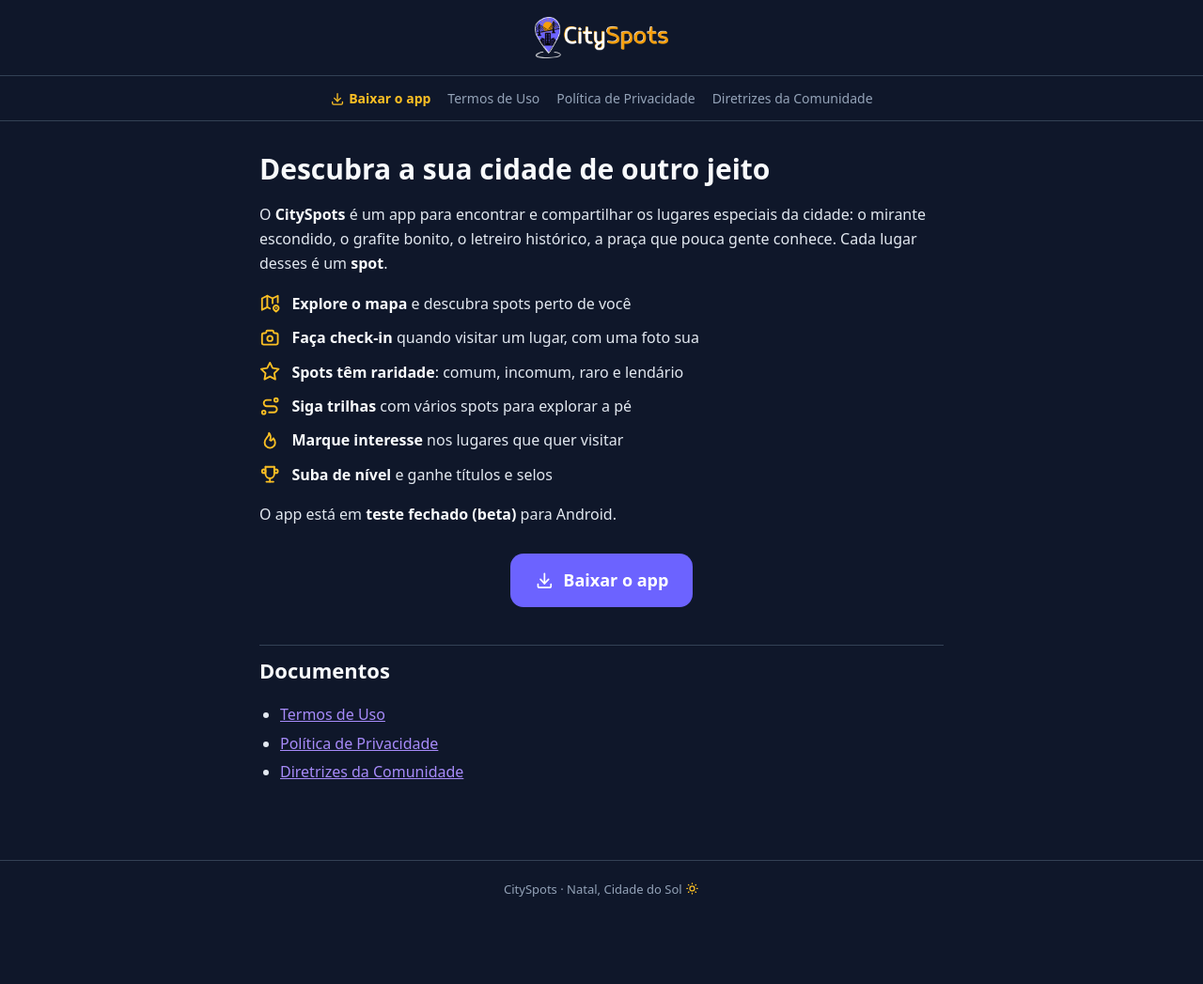
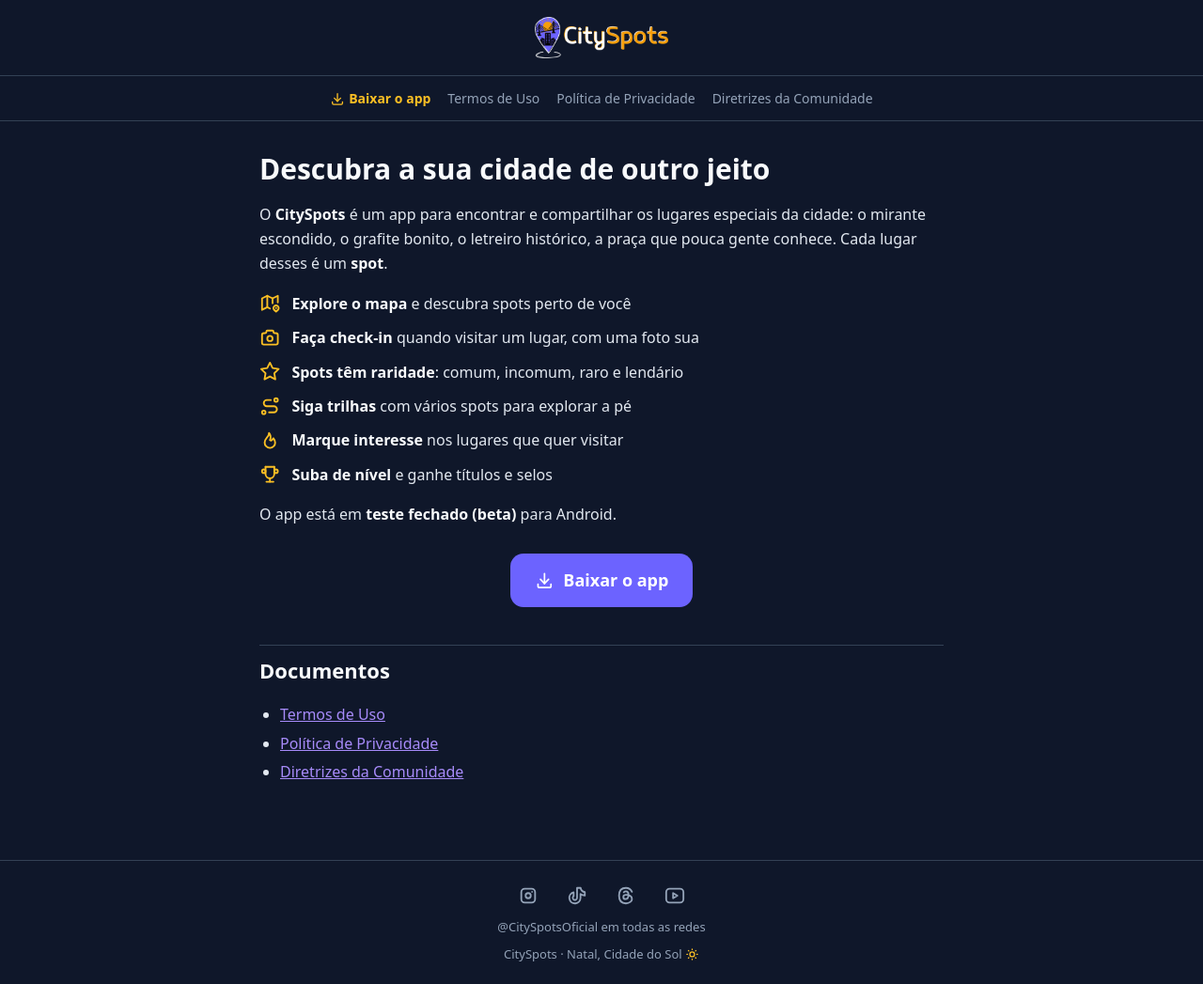
Before and after one commit to userm4c/cityspots-site, a Jekyll site: the page built from index.md, in a window 1280 px wide. Shown: the whole page at 94% size. Built offline with Jekyll 4.4.1, drawn with Linux system fonts in a browser that asks for light colours; before the commit the page ends 977 px from its top, so only the background shows below that.

Commit message:
Site: links do @CitySpotsOficial (Instagram, TikTok, Threads, YouTube) no rodapé

```diff
--- a/_layouts/default.html
+++ b/_layouts/default.html
@@ -51,6 +51,11 @@
     code { background: var(--surface); padding: 1px 5px; border-radius: 4px; }
     footer { border-top: 1px solid var(--border); padding: 20px 16px; text-align: center; font-size: 13px; color: var(--muted); }
     footer a { color: var(--muted); }
+    footer .social { display: flex; justify-content: center; gap: 18px; border: 0; padding: 0; margin-bottom: 6px; }
+    footer .social a { display: inline-flex; padding: 6px; border-radius: 10px; }
+    footer .social a:hover { color: var(--gold); background: var(--surface); }
+    footer .social .ti { width: 22px; height: 22px; }
+    footer p { margin: 0 0 8px; }
   </style>
 </head>
 <body>
@@ -70,6 +75,13 @@
     {{ content | replace: '<table>', '<div class="table-wrap"><table>' | replace: '</table>', '</table></div>' }}
   </main>
   <footer>
+    <nav class="social" aria-label="CitySpots nas redes sociais">
+      <a href="https://www.instagram.com/cityspotsoficial/" target="_blank" rel="noopener" aria-label="Instagram">{% include icons/brand-instagram.svg %}</a>
+      <a href="https://www.tiktok.com/@cityspotsoficial" target="_blank" rel="noopener" aria-label="TikTok">{% include icons/brand-tiktok.svg %}</a>
+      <a href="https://www.threads.net/@cityspotsoficial" target="_blank" rel="noopener" aria-label="Threads">{% include icons/brand-threads.svg %}</a>
+      <a href="https://www.youtube.com/@CitySpotsOficial" target="_blank" rel="noopener" aria-label="YouTube">{% include icons/brand-youtube.svg %}</a>
+    </nav>
+    <p>@CitySpotsOficial em todas as redes</p>
     CitySpots · Natal, Cidade do Sol <span class="ic-gold">{% include icons/sun.svg %}</span>
   </footer>
 </body>
```
Also changed, not shown: _includes/icons/brand-instagram.svg (added), _includes/icons/brand-threads.svg (added), _includes/icons/brand-tiktok.svg (added), _includes/icons/brand-youtube.svg (added).
